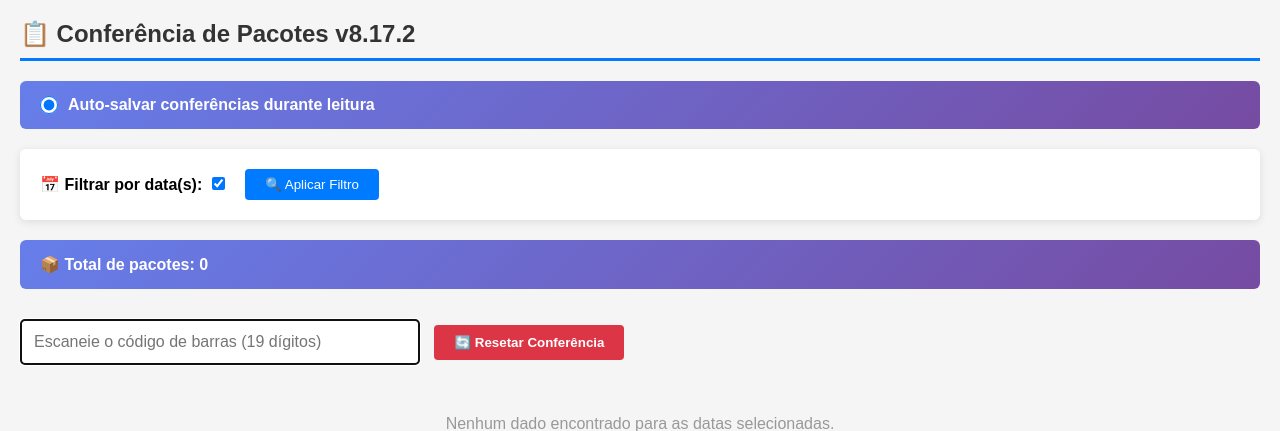
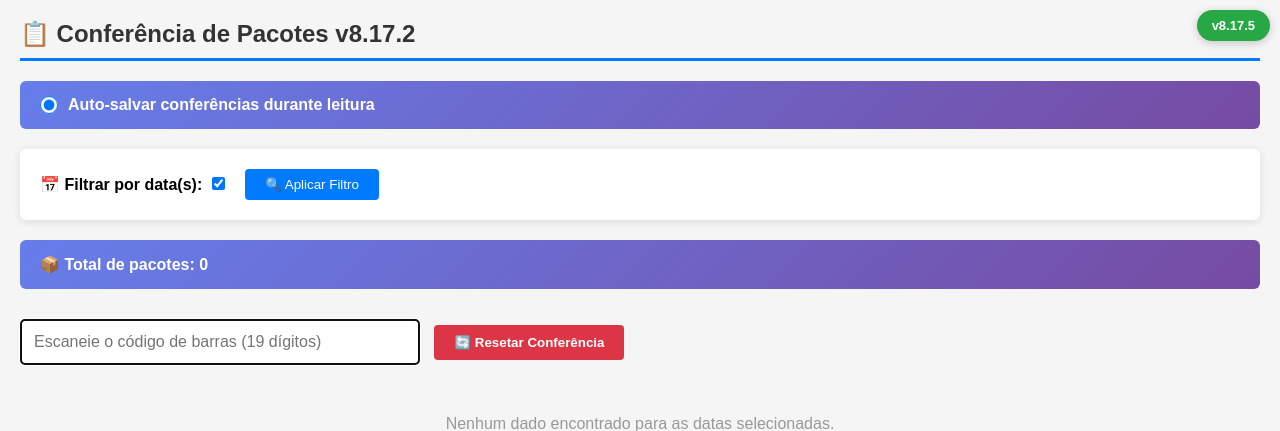
Before and after one commit to anderssonn2-hub/projeto_lacres, a PHP site: page /conferencia_pacotes.php in a window 1280 px wide. Shown: the top 431 px of the page. Run offline with PHP 8.4, Linux system fonts and the light colour scheme; tables that the repository leaves empty or names only in its code hold one stand-in row (values such as "Sample post").

Commit message:
versão 8.17.6

```diff
--- a/conferencia_pacotes.php
+++ b/conferencia_pacotes.php
@@ -182,7 +182,7 @@ try {
 <html lang="pt-BR">
 <head>
     <meta charset="UTF-8">
-    <title>Conferência de Pacotes v8.17.2</title>
+    <title>Conferência de Pacotes v8.17.5</title>
     <style>
         * { margin: 0; padding: 0; box-sizing: border-box; }
         body { font-family: Arial, sans-serif; padding: 20px; background: #f5f5f5; }
@@ -274,9 +274,23 @@ try {
             font-weight: 700;
             margin-left: 8px;
         }
+        .versao {
+            position: fixed;
+            top: 10px;
+            right: 10px;
+            background: #28a745;
+            color: white;
+            padding: 8px 15px;
+            border-radius: 20px;
+            font-size: 13px;
+            font-weight: 700;
+            z-index: 1000;
+            box-shadow: 0 2px 8px rgba(0,0,0,0.2);
+        }
     </style>
 </head>
 <body>
+<div class="versao">v8.17.5</div>
 
 <h2>📋 Conferência de Pacotes v8.17.2</h2>
 
@@ -327,40 +341,45 @@ try {
 // ========================================
 
 $grupo_pt = array();           // Todos postos Poupa Tempo em UMA lista
-$grupo_r01 = array();          // Todos postos Regional 01 em UMA lista
+$grupo_r01 = array();          // Todos postos Regional 01 em UMA lista (excluindo PT)
 $grupo_capital = array();      // Todos postos Capital em UMA lista
 $grupo_999 = array();          // Todos postos Central IIPR em UMA lista
 $grupo_outros = array();       // Regionais: array($regional => array de postos)
 
 foreach ($regionais_data as $regional => $postos) {
     foreach ($postos as $posto) {
-        // 1. Poupa Tempo (PRIORIDADE MÁXIMA)
+        // 1. Poupa Tempo (PRIORIDADE MÁXIMA - ex: posto 28, 80)
         if ($posto['tipoEntrega'] == 'poupatempo') {
             $grupo_pt[] = $posto; // Adiciona direto na lista
+            continue; // v8.17.5: NÃO classifica em outros grupos
         }
-        // 2. Regional 01 (independente de ser correios ou não)
-        elseif ($regional == 1) {
+        // 2. Regional 01 (postos 01, 02, 27 - excluindo os que já foram para PT)
+        if ($regional == 1) {
             $grupo_r01[] = $posto; // Adiciona direto na lista
+            continue;
         }
         // 3. Capital (regional = 0)
-        elseif ($regional == 0) {
+        if ($regional == 0) {
             $grupo_capital[] = $posto; // Adiciona direto na lista
+            continue;
         }
         // 4. Central IIPR (regional = 999)
-        elseif ($regional == 999) {
+        if ($regional == 999) {
             $grupo_999[] = $posto; // Adiciona direto na lista
+            continue;
         }
-        // 5. Demais regionais (mantém agrupamento por regional)
-        else {
-            if (!isset($grupo_outros[$regional])) {
-                $grupo_outros[$regional] = array();
-            }
-            $grupo_outros[$regional][] = $posto;
+        // 5. Demais regionais (serão ordenadas crescentemente)
+        if (!isset($grupo_outros[$regional])) {
+            $grupo_outros[$regional] = array();
         }
+        $grupo_outros[$regional][] = $posto;
     }
 }
 
-// v8.17.4: Função para renderizar tabela (aceita array plano OU aninhado)
+// v8.17.5: Ordena demais regionais em ordem crescente
+ksort($grupo_outros);
+
+// v8.17.5: Função para renderizar tabela (aceita array plano OU aninhado)
 function renderizarTabela($titulo, $dados, $ehPoupaTempo = false) {
     if (empty($dados)) {
         return;
@@ -445,8 +464,8 @@ if (!empty($grupo_capital)) {
 if (!empty($grupo_999)) {
     renderizarTabela('Postos da Central IIPR', $grupo_999);
 }
+// v8.17.5: Demais regionais já ordenadas (ksort aplicado na linha 367)
 if (!empty($grupo_outros)) {
-    ksort($grupo_outros);
     foreach ($grupo_outros as $regional => $postos) {
         $regionalStr = str_pad($regional, 3, '0', STR_PAD_LEFT);
         renderizarTabela($regionalStr . ' - Regional ' . $regionalStr, array($regional => $postos));
```
